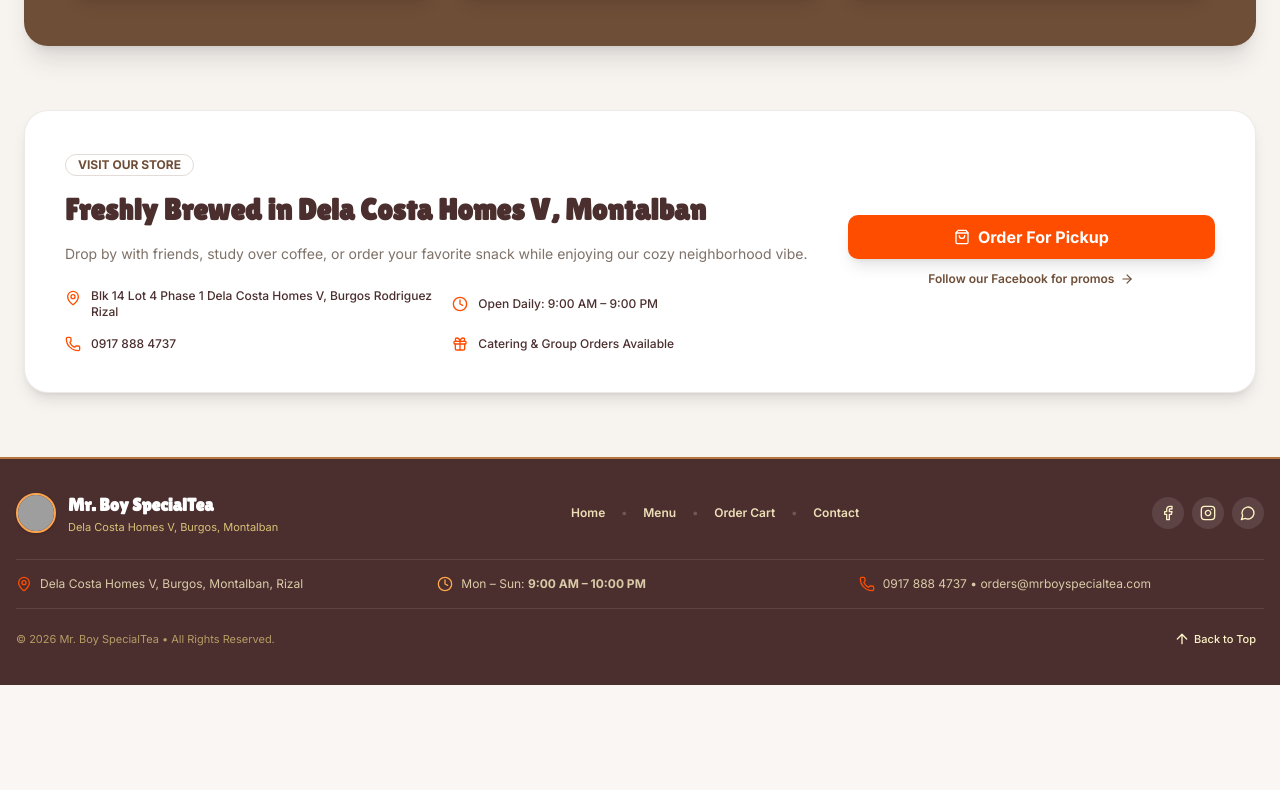
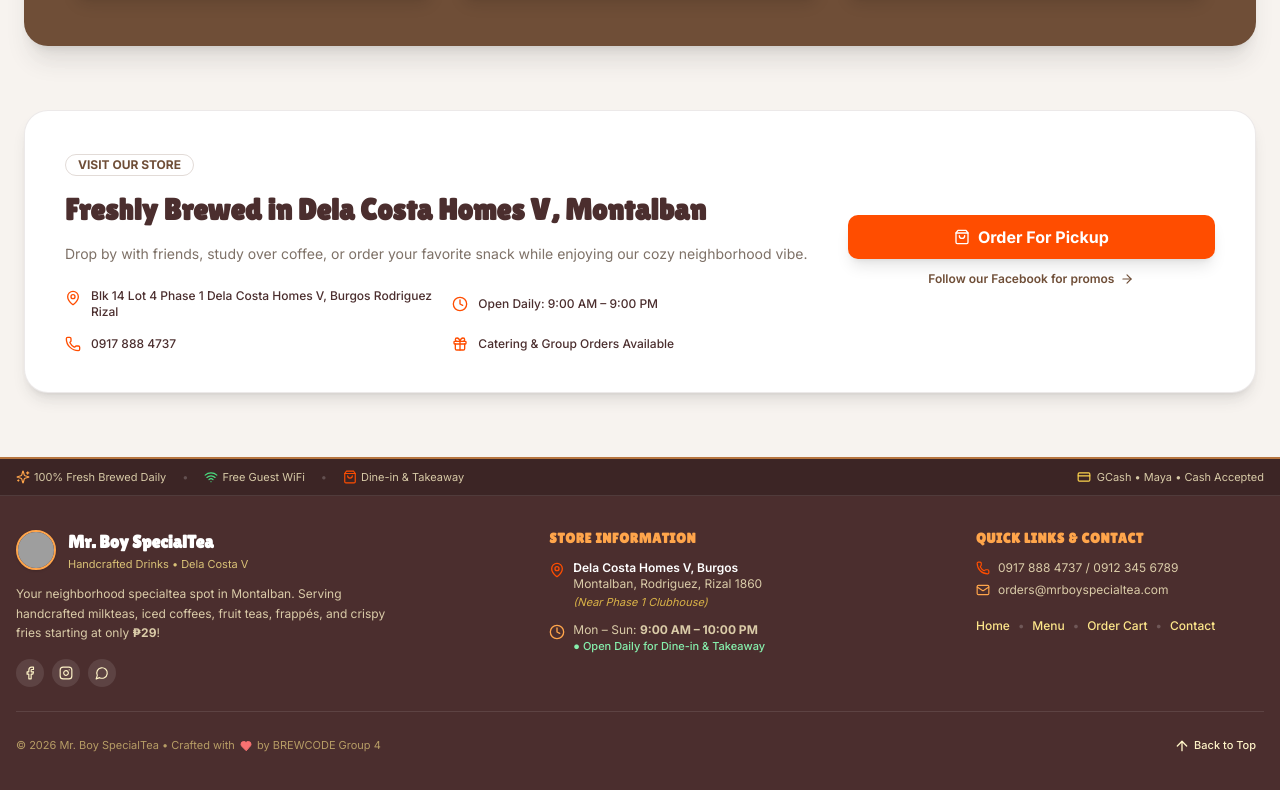
Before and after one commit to georcess/Com1, a React (Vite) app in the folder frontend/: page / in a window 1280 px wide. Shown: the part 3247-4037 px from the top of the page. Before the commit the page ends 3932 px from the top, so only its background shows below. Built offline with nearby package versions, Linux system fonts and the light colour scheme; no server answers; grey boxes are pictures that could not be loaded; the HTML template or start-up script is replaced by a standard one; a web font is replaced by a local one.

Commit message:
feat: refine footer with balanced store details, amenities strip, payment methods, and contact info

```diff
--- a/frontend/src/components/Footer.tsx
+++ b/frontend/src/components/Footer.tsx
@@ -3,10 +3,16 @@
   MapPin,
   Clock,
   Phone,
+  Mail,
   ArrowUp,
   Facebook,
   Instagram,
-  MessageCircle
+  MessageCircle,
+  Wifi,
+  Sparkles,
+  ShoppingBag,
+  CreditCard,
+  Heart
 } from 'lucide-react';
 import { Button } from './ui/button';
 
@@ -21,13 +27,41 @@
 
   return (
     <footer className="mt-auto border-t-2 border-brand-amber/60 bg-brand-brown text-white">
+      {/* ── Top Feature Strip ─────────────────────────────────── */}
+      <div className="border-b border-white/10 bg-black/20 py-2.5 px-4 text-xs text-amber-100/80">
+        <div className="container mx-auto flex flex-wrap items-center justify-center sm:justify-between gap-3 text-center">
+          <div className="flex flex-wrap items-center justify-center gap-4 text-[11px]">
+            <span className="flex items-center gap-1">
+              <Sparkles className="h-3.5 w-3.5 text-brand-amber" />
+              <span>100% Fresh Brewed Daily</span>
+            </span>
+            <span className="text-white/20 hidden sm:inline">&bull;</span>
+            <span className="flex items-center gap-1">
+              <Wifi className="h-3.5 w-3.5 text-green-400" />
+              <span>Free Guest WiFi</span>
+            </span>
+            <span className="text-white/20 hidden sm:inline">&bull;</span>
+            <span className="flex items-center gap-1">
+              <ShoppingBag className="h-3.5 w-3.5 text-brand-orange" />
+              <span>Dine-in &amp; Takeaway</span>
+            </span>
+          </div>
+
+          <div className="flex items-center gap-1.5 text-[11px]">
+            <CreditCard className="h-3.5 w-3.5 text-amber-300" />
+            <span>GCash &bull; Maya &bull; Cash Accepted</span>
+          </div>
+        </div>
+      </div>
+
+      {/* ── Main Footer Body ───────────────────────────────────── */}
       <div className="container mx-auto px-4 py-8">
-        {/* Main Row: Brand, Nav Links & Socials */}
-        <div className="flex flex-col md:flex-row items-center justify-between gap-6 pb-6 border-b border-white/10">
+        <div className="grid grid-cols-1 md:grid-cols-12 gap-8 items-start pb-6 border-b border-white/10">
 
-          {/* Brand Logo & Name */}
+          {/* Brand & Slogan (5 cols) */}
+          <div className="md:col-span-5 space-y-3">
             <div
-            className="flex items-center gap-3 cursor-pointer group"
+              className="flex items-center gap-3 cursor-pointer group w-fit"
               onClick={() => onNavigate('home')}
             >
               <img
@@ -39,94 +73,114 @@
                 <h3 className="font-display text-lg font-bold text-white group-hover:text-brand-amber transition-colors">
                   Mr. Boy SpecialTea
                 </h3>
-              <p className="text-[11px] text-amber-200/80">Dela Costa Homes V, Burgos, Montalban</p>
+                <p className="text-[11px] text-amber-200/80">Handcrafted Drinks &bull; Dela Costa V</p>
               </div>
             </div>
 
-          {/* Quick Nav Links */}
-          <nav className="flex flex-wrap items-center justify-center gap-4 text-xs font-semibold text-amber-100/90">
-            <button
-              onClick={() => onNavigate('home')}
-              className="hover:text-brand-amber transition-colors"
-            >
-              Home
-            </button>
-            <span className="text-white/20">&bull;</span>
-            <button
-              onClick={() => onNavigate('menu')}
-              className="hover:text-brand-amber transition-colors"
-            >
-              Menu
-            </button>
-            <span className="text-white/20">&bull;</span>
-            <button
-              onClick={() => onNavigate('cart')}
-              className="hover:text-brand-amber transition-colors"
-            >
-              Order Cart
-            </button>
-            <span className="text-white/20">&bull;</span>
-            <button
-              onClick={() => onNavigate('contact')}
-              className="hover:text-brand-amber transition-colors"
-            >
-              Contact
-            </button>
-          </nav>
+            <p className="text-xs text-amber-100/80 leading-relaxed max-w-sm">
+              Your neighborhood specialtea spot in Montalban. Serving handcrafted milkteas,
+              iced coffees, fruit teas, frappés, and crispy fries starting at only <strong>₱29</strong>!
+            </p>
 
             {/* Social Icons */}
-          <div className="flex items-center gap-2">
+            <div className="flex items-center gap-2 pt-1">
               <a
                 href="https://facebook.com"
                 target="_blank"
                 rel="noopener noreferrer"
-              className="flex h-8 w-8 items-center justify-center rounded-full bg-white/10 hover:bg-brand-orange text-amber-100 hover:text-white transition-all shadow-xs"
+                className="flex h-7 w-7 items-center justify-center rounded-full bg-white/10 hover:bg-brand-orange text-amber-100 hover:text-white transition-all shadow-xs"
                 title="Facebook"
               >
-              <Facebook className="h-4 w-4" />
+                <Facebook className="h-3.5 w-3.5" />
               </a>
               <a
                 href="https://instagram.com"
                 target="_blank"
                 rel="noopener noreferrer"
-              className="flex h-8 w-8 items-center justify-center rounded-full bg-white/10 hover:bg-brand-orange text-amber-100 hover:text-white transition-all shadow-xs"
+                className="flex h-7 w-7 items-center justify-center rounded-full bg-white/10 hover:bg-brand-orange text-amber-100 hover:text-white transition-all shadow-xs"
                 title="Instagram"
               >
-              <Instagram className="h-4 w-4" />
+                <Instagram className="h-3.5 w-3.5" />
               </a>
               <a
                 href="https://m.me"
                 target="_blank"
                 rel="noopener noreferrer"
-              className="flex h-8 w-8 items-center justify-center rounded-full bg-white/10 hover:bg-brand-orange text-amber-100 hover:text-white transition-all shadow-xs"
+                className="flex h-7 w-7 items-center justify-center rounded-full bg-white/10 hover:bg-brand-orange text-amber-100 hover:text-white transition-all shadow-xs"
                 title="Messenger"
               >
-              <MessageCircle className="h-4 w-4" />
+                <MessageCircle className="h-3.5 w-3.5" />
               </a>
             </div>
           </div>
 
-        {/* Essential Info Strip: Location, Hours, Contact */}
-        <div className="grid grid-cols-1 sm:grid-cols-3 gap-4 py-4 text-xs text-amber-100/80 text-center sm:text-left border-b border-white/10">
-          <div className="flex items-center justify-center sm:justify-start gap-2">
-            <MapPin className="h-4 w-4 text-brand-orange shrink-0" />
-            <span>Dela Costa Homes V, Burgos, Montalban, Rizal</span>
-          </div>
+          {/* Location & Hours (4 cols) */}
+          <div className="md:col-span-4 space-y-3 text-xs text-amber-100/80">
+            <h4 className="font-display text-sm font-bold text-brand-amber uppercase tracking-wider">
+              Store Information
+            </h4>
 
-          <div className="flex items-center justify-center sm:justify-start gap-2">
-            <Clock className="h-4 w-4 text-brand-amber shrink-0" />
-            <span>Mon – Sun: <strong>9:00 AM – 10:00 PM</strong></span>
-          </div>
-
-          <div className="flex items-center justify-center sm:justify-start gap-2">
-            <Phone className="h-4 w-4 text-brand-orange shrink-0" />
-            <span>0917 888 4737 &bull; orders@mrboyspecialtea.com</span>
+            <div className="flex items-start gap-2">
+              <MapPin className="h-4 w-4 text-brand-orange shrink-0 mt-0.5" />
+              <div>
+                <span className="text-white font-semibold block">Dela Costa Homes V, Burgos</span>
+                <span>Montalban, Rodriguez, Rizal 1860</span>
+                <span className="block text-[11px] text-amber-300/80 italic mt-0.5">
+                  (Near Phase 1 Clubhouse)
+                </span>
               </div>
             </div>
 
+            <div className="flex items-start gap-2">
+              <Clock className="h-4 w-4 text-brand-amber shrink-0 mt-0.5" />
+              <div>
+                <span>Mon – Sun: <strong>9:00 AM – 10:00 PM</strong></span>
+                <span className="block text-[11px] text-green-300 font-medium">● Open Daily for Dine-in &amp; Takeaway</span>
+              </div>
+            </div>
+          </div>
+
+          {/* Contact & Quick Links (3 cols) */}
+          <div className="md:col-span-3 space-y-3 text-xs text-amber-100/80">
+            <h4 className="font-display text-sm font-bold text-brand-amber uppercase tracking-wider">
+              Quick Links &amp; Contact
+            </h4>
+
+            <div className="space-y-1.5">
+              <div className="flex items-center gap-2">
+                <Phone className="h-3.5 w-3.5 text-brand-orange shrink-0" />
+                <span>0917 888 4737 / 0912 345 6789</span>
+              </div>
+              <div className="flex items-center gap-2">
+                <Mail className="h-3.5 w-3.5 text-brand-amber shrink-0" />
+                <span className="truncate">orders@mrboyspecialtea.com</span>
+              </div>
+            </div>
+
+            <div className="pt-2 flex flex-wrap gap-2 text-xs font-medium">
+              <button onClick={() => onNavigate('home')} className="text-amber-200 hover:text-white hover:underline transition-colors">
+                Home
+              </button>
+              <span className="text-white/20">&bull;</span>
+              <button onClick={() => onNavigate('menu')} className="text-amber-200 hover:text-white hover:underline transition-colors">
+                Menu
+              </button>
+              <span className="text-white/20">&bull;</span>
+              <button onClick={() => onNavigate('cart')} className="text-amber-200 hover:text-white hover:underline transition-colors">
+                Order Cart
+              </button>
+              <span className="text-white/20">&bull;</span>
+              <button onClick={() => onNavigate('contact')} className="text-amber-200 hover:text-white hover:underline transition-colors">
+                Contact
+              </button>
+            </div>
+          </div>
+
+        </div>
+
         {/* Bottom Copyright & Back to Top */}
-        <div className="flex flex-col sm:flex-row items-center justify-between gap-3 pt-4 text-[11px] text-amber-200/60">
-          <p>&copy; 2026 Mr. Boy SpecialTea &bull; All Rights Reserved.</p>
+        <div className="flex flex-col sm:flex-row items-center justify-between gap-3 pt-5 text-[11px] text-amber-200/60">
+          <p>&copy; 2026 Mr. Boy SpecialTea &bull; Crafted with <Heart className="inline h-3 w-3 text-red-400 fill-red-400 mx-0.5" /> by BREWCODE Group 4</p>
 
           <Button
             variant="ghost"
```
Lines whose indentation alone changed are shown as unchanged.
